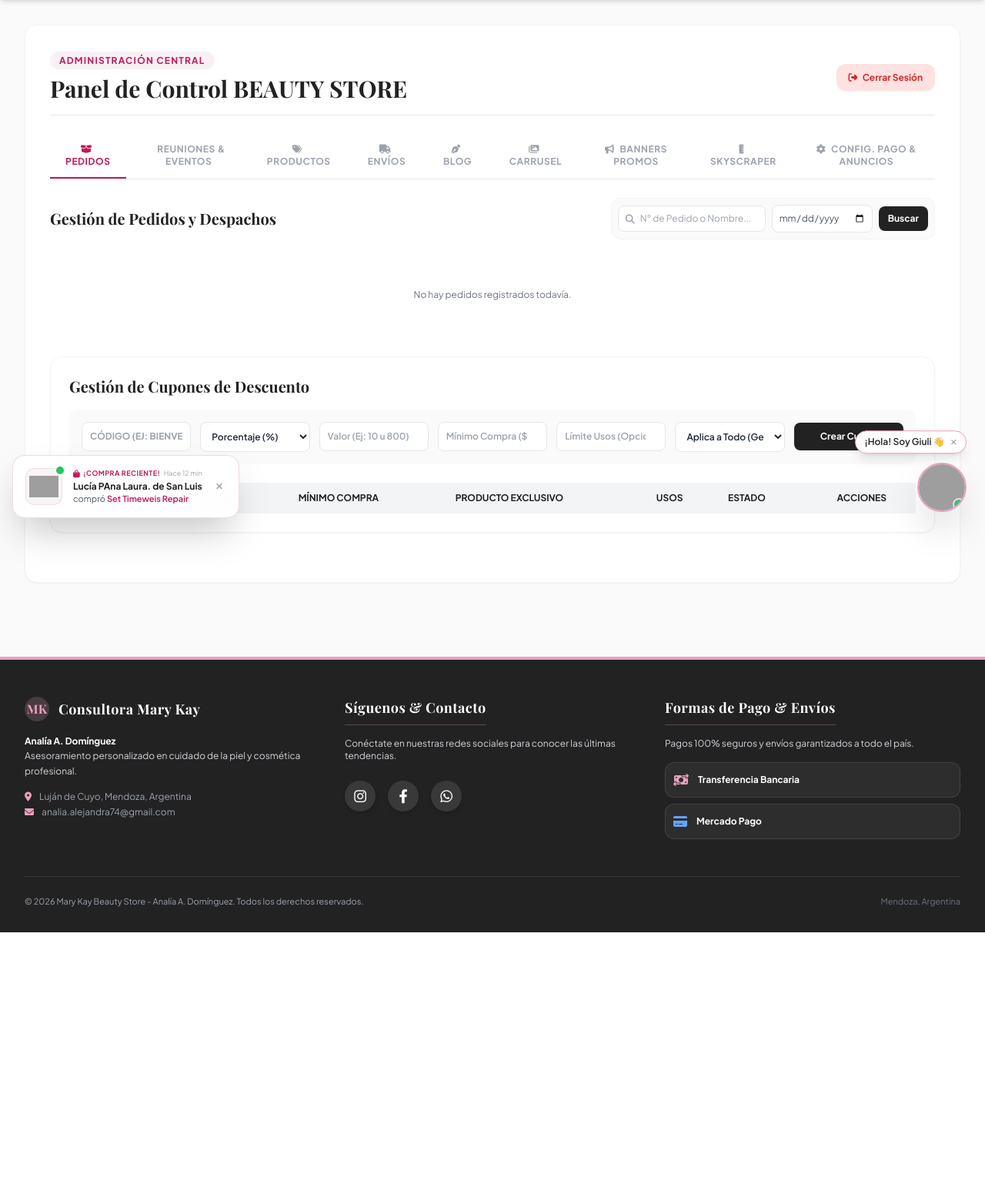
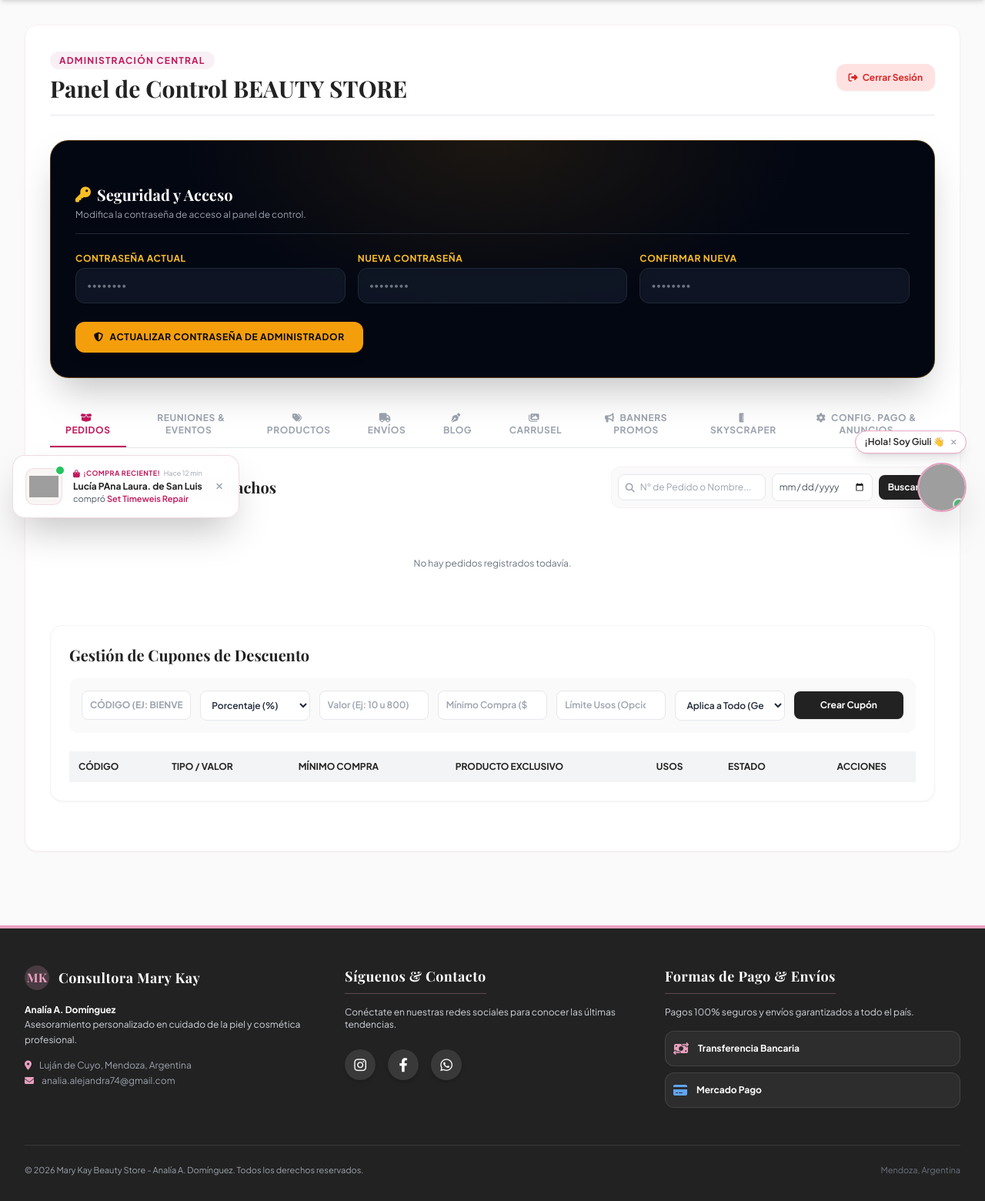
Before and after one commit to beautystoremk/ecommercemk, a FastAPI app: template templates/admin/dashboard.html in a window 1280 px wide. Shown: the part 111-1671 px from the top of the page at 77% size. Before the commit the page ends 1322 px from the top, so only its background shows below. Run offline with FastAPI, Linux system fonts and the light colour scheme; the template is opened without the code that fills it, so the values that code supplies are empty; some libraries are stand-ins or nearby versions; some web fonts are replaced; grey boxes are pictures that could not be loaded.

Commit message:
Add files via upload

```diff
--- a/templates/admin/dashboard.html
+++ b/templates/admin/dashboard.html
@@ -16,6 +16,66 @@
             </a>
         </div>
     </div>
+
+    <!-- SECCIÓN: CAMBIAR CONTRASEÑA DE ADMINISTRADOR -->
+<div class="bg-gray-950 rounded-3xl p-6 sm:p-8 shadow-2xl border border-amber-500/30 space-y-6 relative overflow-hidden my-8">
+    <div class="absolute inset-0 bg-[radial-gradient(ellipse_at_top,_var(--tw-gradient-stops))] from-amber-500/10 via-transparent to-transparent pointer-events-none"></div>
+
+    <div class="relative z-10 space-y-6">
+        <div class="border-b border-gray-800 pb-4 flex items-center justify-between">
+            <div>
+                <h2 class="font-serif-mk text-xl font-bold text-white flex items-center gap-2">
+                    <i class="fa-solid fa-key text-amber-400"></i> Seguridad y Acceso
+                </h2>
+                <p class="text-xs text-gray-400 mt-1">Modifica la contraseña de acceso al panel de control.</p>
+            </div>
+        </div>
+
+        <!-- Alertas de estado por Query Params -->
+        <script>
+            const urlParams = new URLSearchParams(window.location.search);
+            if(urlParams.get('exito') === 'password_actualizada') {
+                document.write('<div class="bg-emerald-950/80 border border-emerald-500/50 text-emerald-300 p-3.5 rounded-2xl text-xs font-bold text-center mb-4">¡Contraseña actualizada con éxito! 🔐</div>');
+            }
+            if(urlParams.get('error') === 'password_actual_incorrecta') {
+                document.write('<div class="bg-red-950/80 border border-red-500/50 text-red-300 p-3.5 rounded-2xl text-xs font-bold text-center mb-4">La contraseña actual es incorrecta. ❌</div>');
+            }
+            if(urlParams.get('error') === 'passwords_no_coinciden') {
+                document.write('<div class="bg-red-950/80 border border-red-500/50 text-red-300 p-3.5 rounded-2xl text-xs font-bold text-center mb-4">Las nuevas contraseñas no coinciden. ⚠️</div>');
+            }
+            if(urlParams.get('error') === 'password_muy_corta') {
+                document.write('<div class="bg-red-950/80 border border-red-500/50 text-red-300 p-3.5 rounded-2xl text-xs font-bold text-center mb-4">La nueva contraseña debe tener al menos 4 caracteres. ⚠️</div>');
+            }
+        </script>
+
+        <form action="/admin/cambiar-password" method="POST" class="grid grid-cols-1 sm:grid-cols-3 gap-4 items-end">
+            <div>
+                <label class="block text-xs font-bold text-amber-400 uppercase tracking-wider mb-1">Contraseña Actual</label>
+                <input type="password" name="password_actual" required placeholder="••••••••"
+                       class="w-full text-xs p-3.5 rounded-xl border border-gray-800 bg-gray-900/80 text-white placeholder-gray-500 focus:bg-gray-900 focus:border-amber-500 focus:ring-1 focus:ring-amber-500 focus:outline-none transition shadow-inner">
+            </div>
+
+            <div>
+                <label class="block text-xs font-bold text-amber-400 uppercase tracking-wider mb-1">Nueva Contraseña</label>
+                <input type="password" name="password_nueva" required placeholder="••••••••"
+                       class="w-full text-xs p-3.5 rounded-xl border border-gray-800 bg-gray-900/80 text-white placeholder-gray-500 focus:bg-gray-900 focus:border-amber-500 focus:ring-1 focus:ring-amber-500 focus:outline-none transition shadow-inner">
+            </div>
+
+            <div>
+                <label class="block text-xs font-bold text-amber-400 uppercase tracking-wider mb-1">Confirmar Nueva</label>
+                <input type="password" name="password_confirmar" required placeholder="••••••••"
+                       class="w-full text-xs p-3.5 rounded-xl border border-gray-800 bg-gray-900/80 text-white placeholder-gray-500 focus:bg-gray-900 focus:border-amber-500 focus:ring-1 focus:ring-amber-500 focus:outline-none transition shadow-inner">
+            </div>
+
+            <div class="sm:col-span-3 pt-2">
+                <button type="submit" class="bg-amber-500 hover:bg-amber-400 text-gray-950 font-bold text-xs uppercase tracking-wider py-3 px-6 rounded-xl transition duration-300 shadow-lg flex items-center justify-center space-x-2">
+                    <i class="fa-solid fa-shield-halved text-xs"></i>
+                    <span>Actualizar Contraseña de Administrador</span>
+                </button>
+            </div>
+        </form>
+    </div>
+</div>
 
     <!-- Pestañas de Navegación -->
     <div class="flex space-x-2 border-b border-gray-200 mb-6 overflow-x-auto">
```
Also changed, not shown: templates/admin/login.html (+36 -44 lines).
